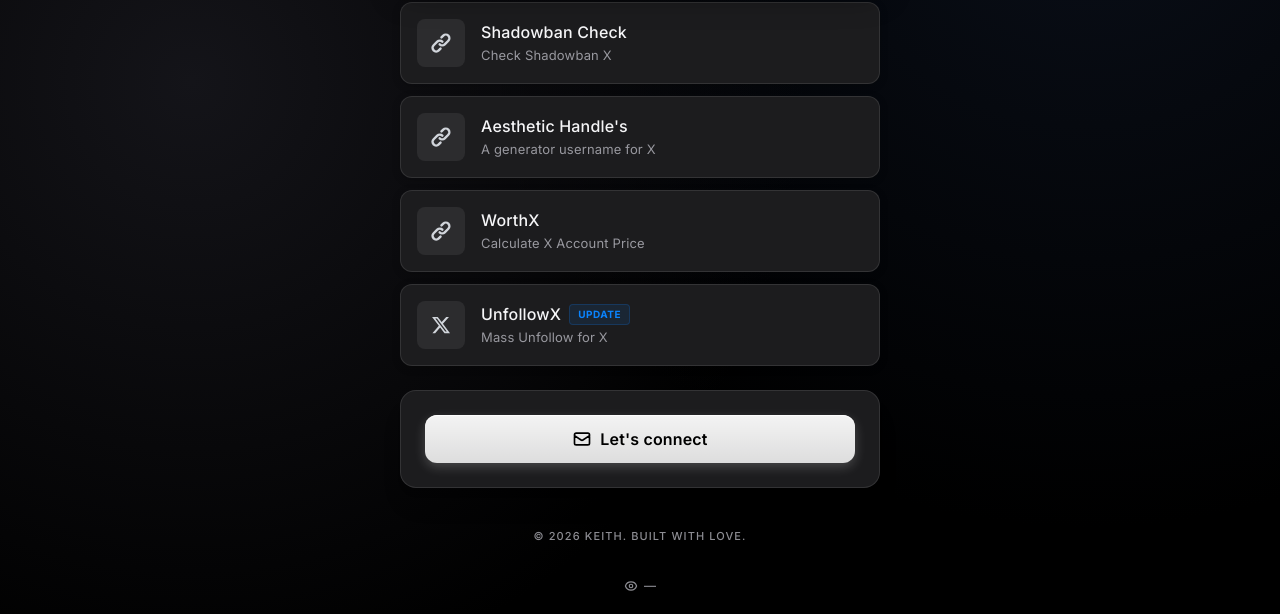
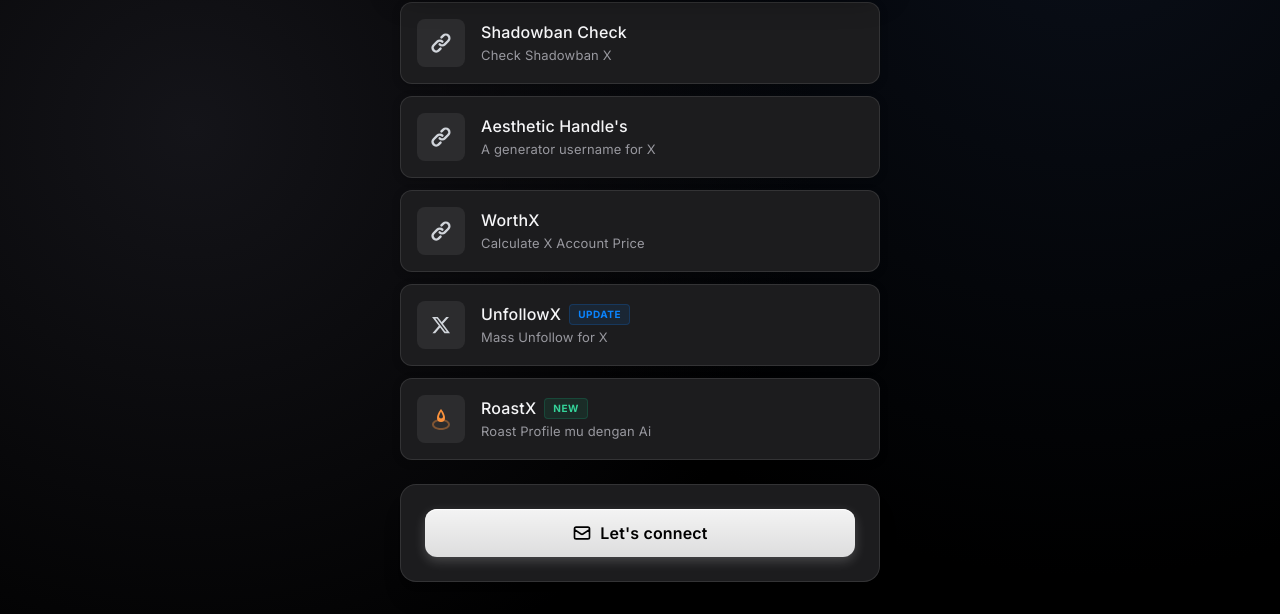
Before and after one commit to alvadyzaa/linkeith, a plain HTML site: page index.html in a window 1280 px wide. Shown: the part 480-1094 px from the top of the page. Drawn offline with nearby package versions, Linux system fonts and the light colour scheme; no server answers; a script that the page names is missing.

Commit message:
Add files via upload

```diff
--- a/index.html
+++ b/index.html
@@ -296,6 +296,35 @@
             </p>
           </div>
         </a>
+        <!-- Link Item: RoastX -->
+        <a
+          class="group hover-scale flex items-center gap-4 link-card border border-border-color p-4 rounded-xl transition-all"
+          href="https://roastx.pages.dev/"
+        >
+          <div
+            class="w-12 h-12 flex items-center justify-center bg-[#2C2C2E] rounded-lg"
+          >
+            <!-- Fire / Roast Icon -->
+            <svg
+              class="h-6 w-6 text-orange-400"
+              fill="currentColor"
+              viewBox="0 0 24 24"
+              xmlns="http://www.w3.org/2000/svg"
+            >
+              <path d="M12 2c0 0-4 4.5-4 9a4 4 0 0 0 8 0c0-4.5-4-9-4-9zm0 2.5c.5 1.2 1.5 3 2 5a2 2 0 0 1-4 0c.5-2 1.5-3.8 2-5z"/>
+              <path d="M12 23c-4.97 0-9-2.46-9-5.5S7.03 12 12 12s9 2.46 9 5.5S16.97 23 12 23zm0-2c3.87 0 7-1.57 7-3.5S15.87 14 12 14s-7 1.57-7 3.5S8.13 21 12 21z" opacity=".4"/>
+            </svg>
+          </div>
+          <div class="flex-1">
+            <h3 class="font-medium text-[16px] flex items-center gap-2">
+              RoastX
+              <span class="px-2 py-0.5 text-[10px] font-bold uppercase tracking-wider bg-emerald-500/10 text-emerald-400 rounded border border-emerald-500/20">New</span>
+            </h3>
+            <p class="text-text-secondary text-[13px] font-normal mt-0.5">
+              Roast Profile mu dengan Ai
+            </p>
+          </div>
+        </a>
       </section>
       <!-- END: LinksSection -->
 
```
